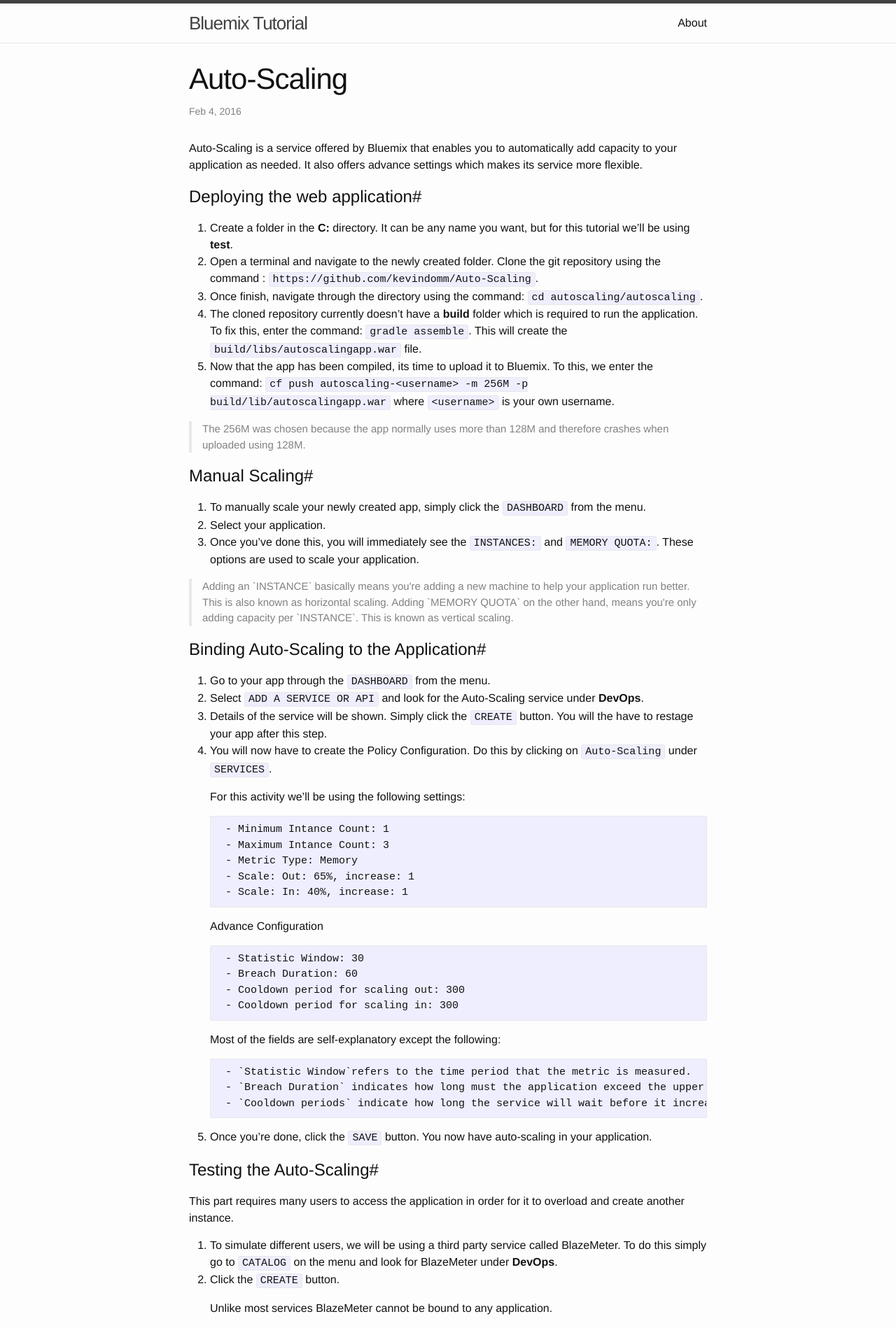
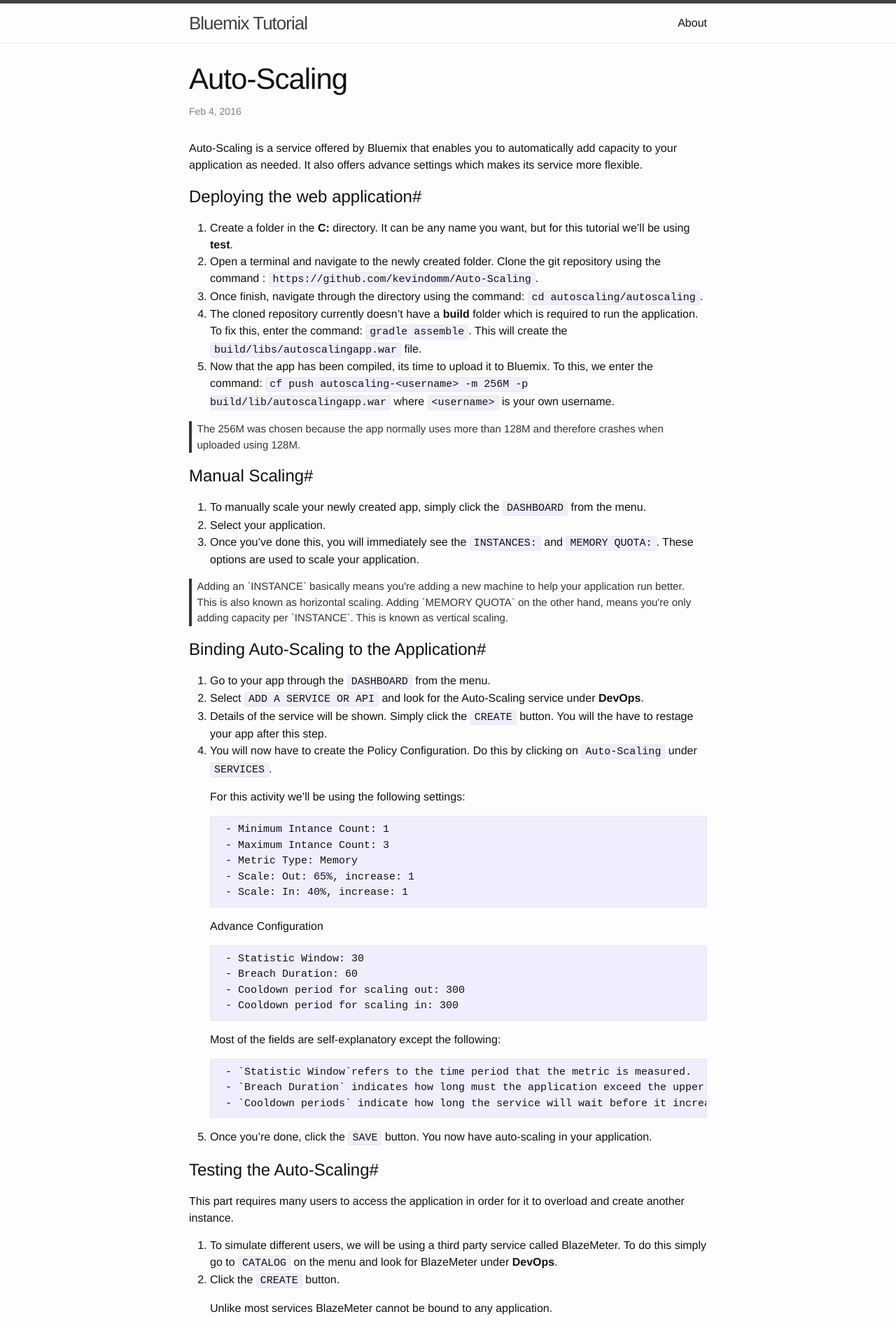
Before and after one commit to kevindomm/kevindomm.github.io, a Jekyll site: the page built from _posts/2016-02-04-auto-scaling.markdown, in a window 1280 px wide. Shown: the top 1898 px of the page at 70% size. Built offline with Jekyll 4.4.1, drawn with Linux system fonts in a browser that asks for light colours; Markdown is read by kramdown in place of the engine named in the settings.

Commit message:
edited lines 113-119

```diff
--- a/_sass/_base.scss
+++ b/_sass/_base.scss
@@ -110,9 +110,9 @@ a {
  * Blockquotes
  */
 blockquote {
-    color: $grey-color;
-    border-left: 4px solid $grey-color-light;
-    padding-left: $spacing-unit / 2;
+    color: #353535;
+    border-left: 4px solid #353535;
+    padding-left: $spacing-unit / 4;
     font-size: 15px;
 
     > :last-child {
```
